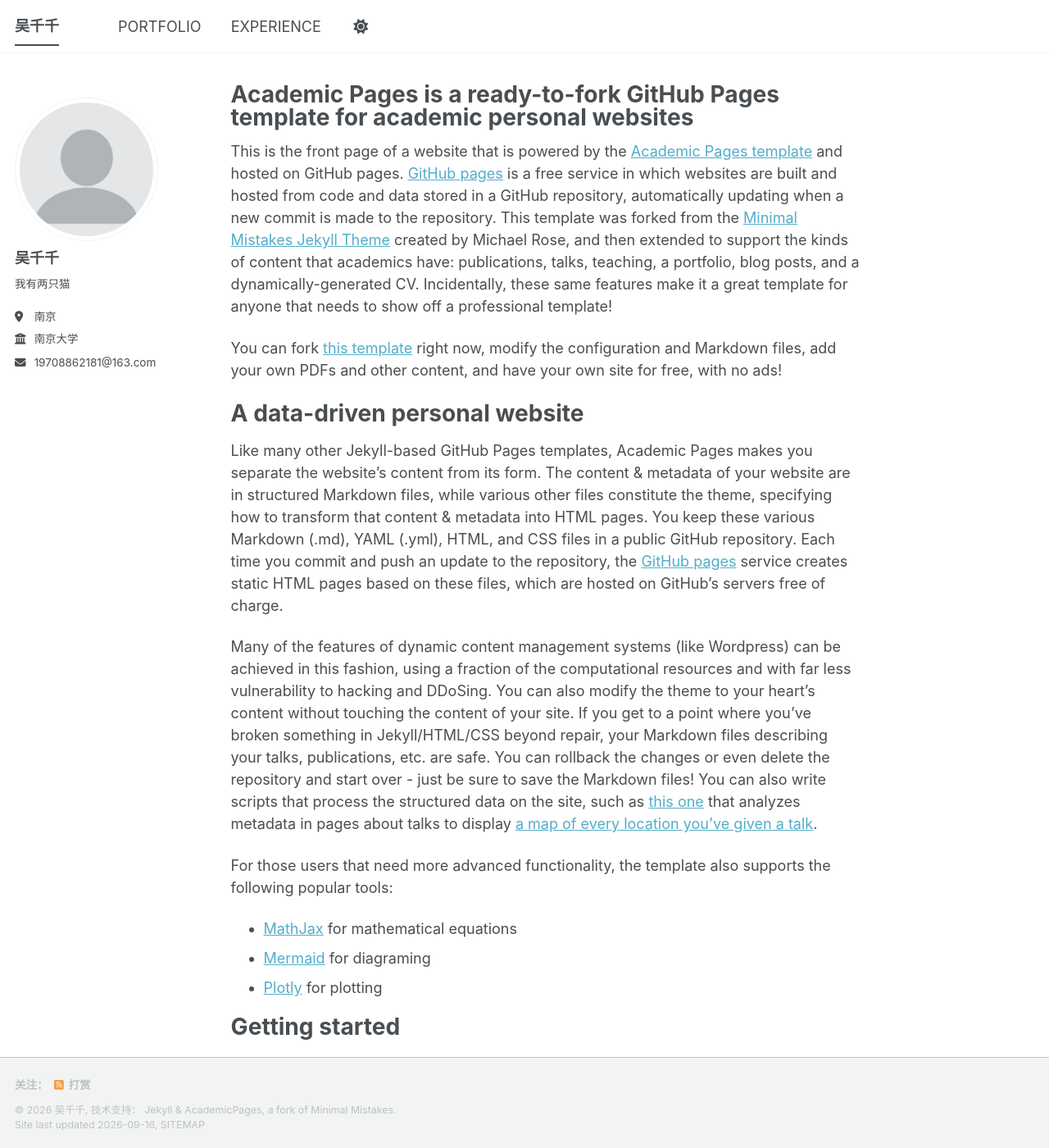
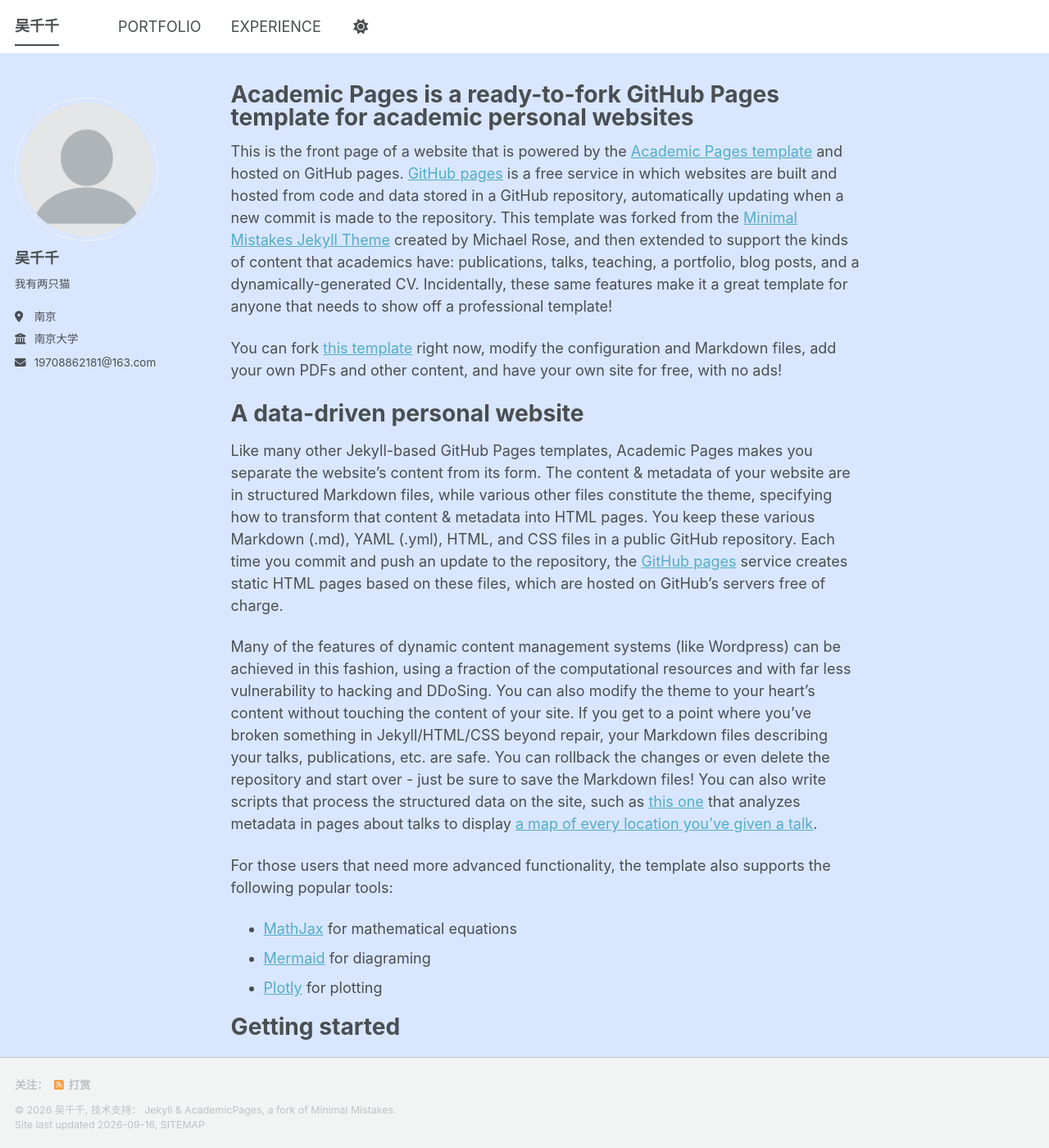
Before and after one commit to wuciancian0301/wuciancian0301.github.io, a Jekyll site: the page built from _pages/about.md, in a window 1280 px wide and 1400 px high. Shown: the whole window at 82% size. Built offline with Jekyll 4.4.1, drawn with Linux system fonts in a browser that asks for light colours; a style sheet for code colours, icons or effects is not loaded.

Commit message:
調整顏色

```diff
--- a/assets/css/main.scss
+++ b/assets/css/main.scss
@@ -37,3 +37,7 @@
     "layout/sidebar",
     "layout/json_cv"
 ;
+
+body {
+  background-color: #D9E6FF;
+}
```
